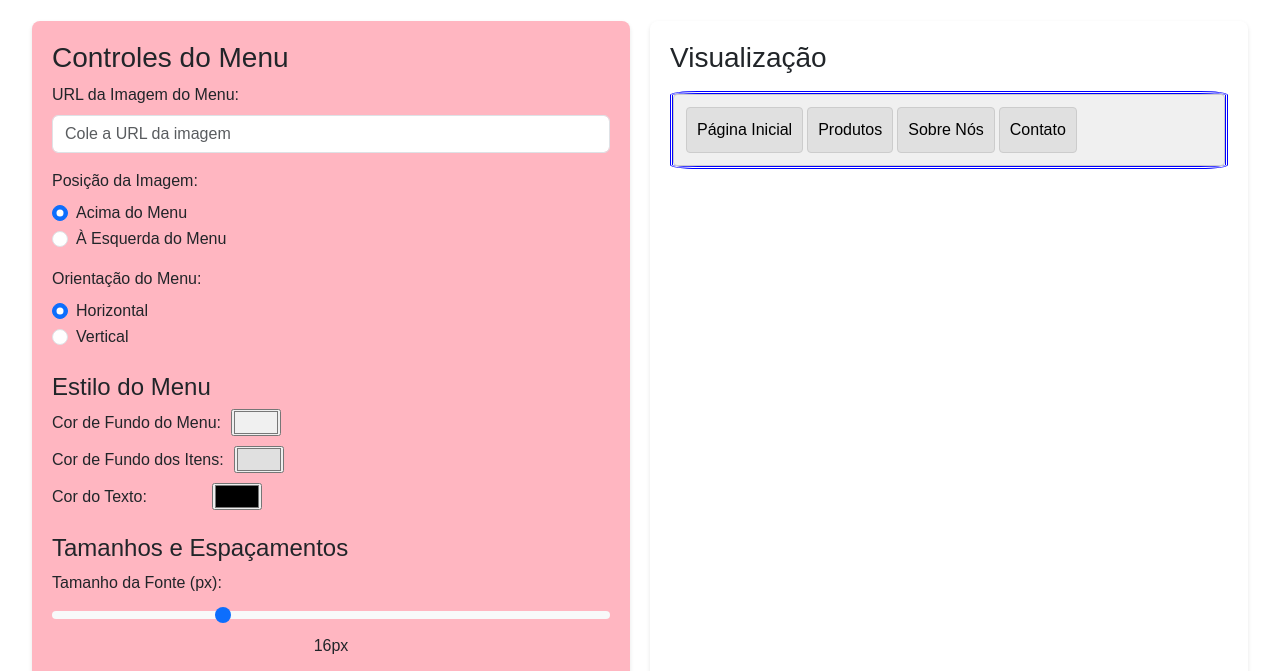
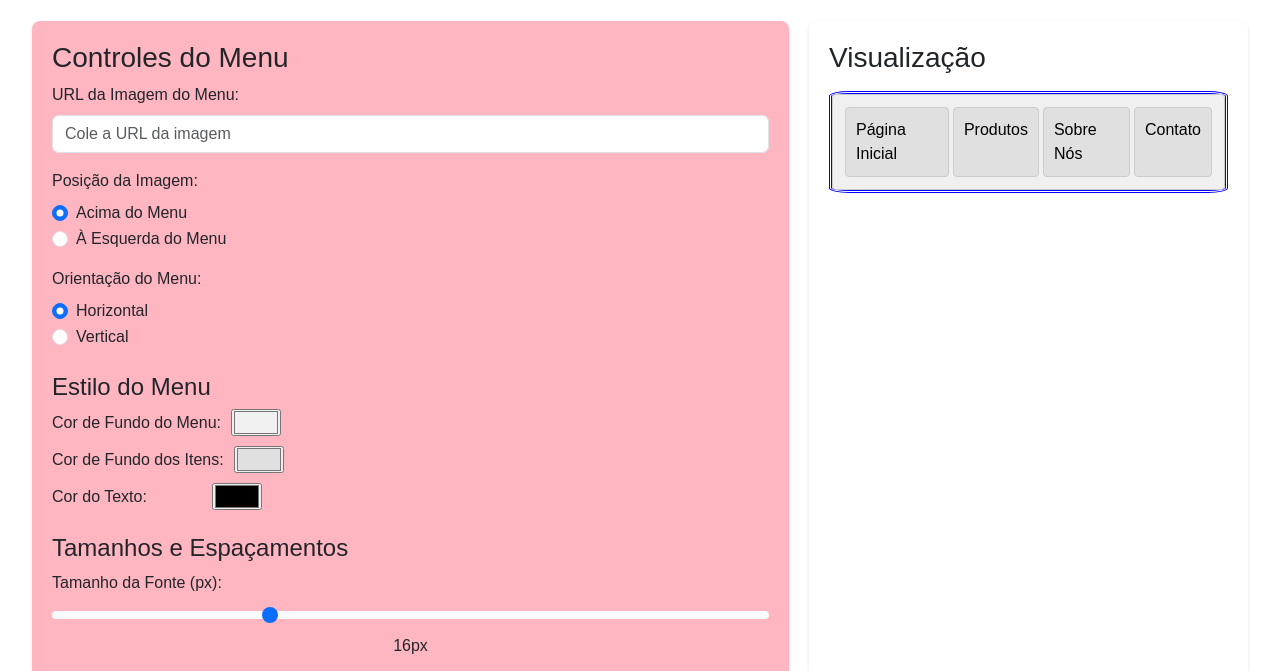
Before and after one commit to juliemartins1/HTML, a plain HTML site: page design/trabalho1/index.html in a window 1280 px wide. Shown: the part 71-742 px from the top of the page. Drawn offline with nearby package versions, Linux system fonts and the light colour scheme.

Commit message:
Update Estilo.css

```diff
--- a/design/trabalho1/css/Estilo.css
+++ b/design/trabalho1/css/Estilo.css
@@ -25,7 +25,7 @@ body {
 }
 
 .preview {
-    width: 800px;
+    max-width: 1600px;
     min-height: 300px;
     padding: 20px;
     background-color: #fff;
```
